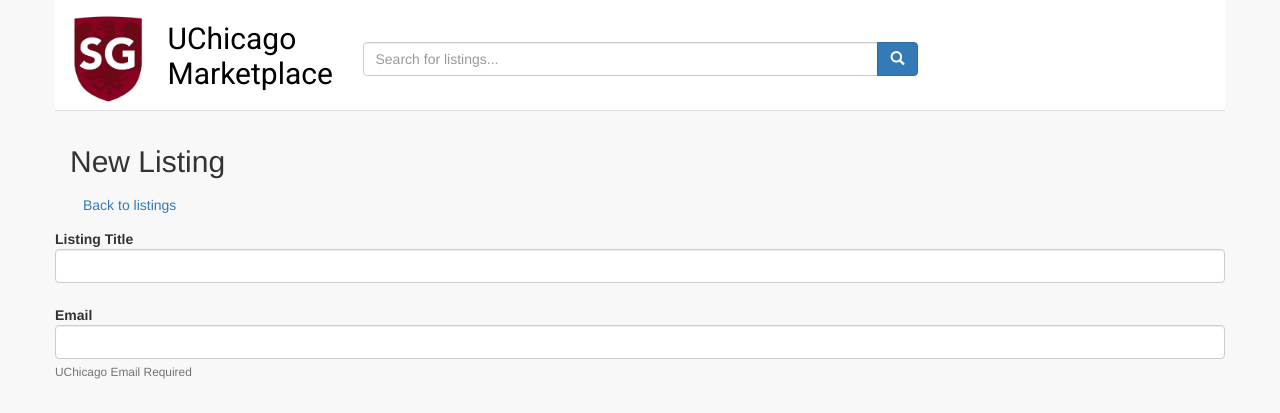
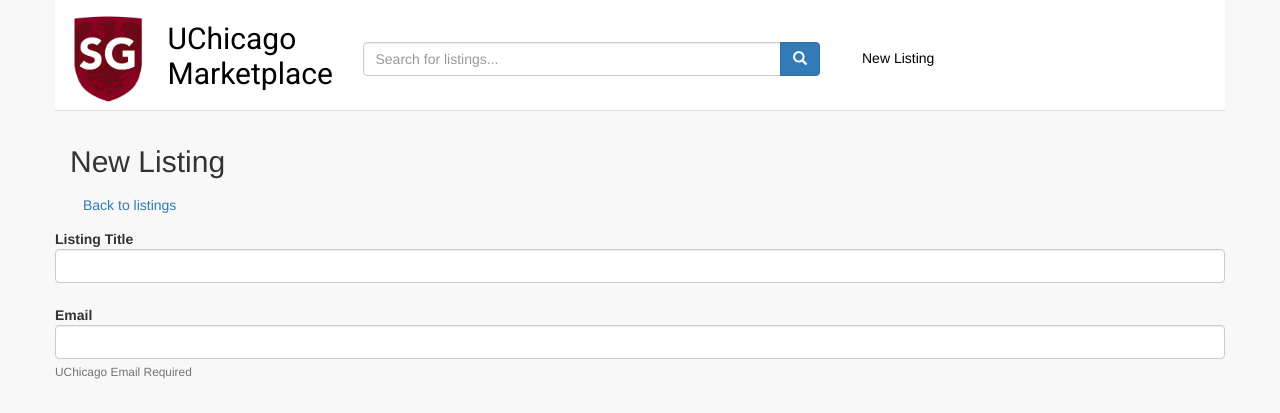
Before and after one commit to uchicago-sg/caravel, a Flask app: page /new in a window 1280 px wide. Shown: the top 413 px of the page. Run offline with Flask 2, Linux system fonts and the light colour scheme; some libraries are stand-ins or nearby versions.

Commit message:
adding new listing button

```diff
--- a/caravel/static/default.css
+++ b/caravel/static/default.css
@@ -38,6 +38,10 @@ body {
     .user-button-container {
         padding-top: 3em;
     }
+}
+
+.new-listing {
+    color: white;
 }
 
 /* For search results */
--- a/caravel/templates/header.html
+++ b/caravel/templates/header.html
@@ -5,7 +5,7 @@
   <h1 class="branding col-xs-9 col-md-2">
     <a href="/">UChicago Marketplace</a>
   </h1>
-  <form class="search-form col-xs-12 col-md-6" method="GET" action="/">
+  <form class="search-form col-xs-12 col-md-5" method="GET" action="/">
     <div class="input-group">
       <input type="text" class="form-control" name="q"
         value="{{ request.args['q'] }}" placeholder="Search for listings..."/>
@@ -16,8 +16,13 @@
       </span>
     </div>
   </form>
+  <div class="user-button-container col-xs-12 col-sm-1 user-button-container">
+    <button class="btn btn-default user-button">
+      <a href="{{ url_for('new_listing') }}" class="new-listing">New Listing</a>
+    </button>
+  </div>
   {% if session["email"] %}
-    <div class="user-button-container col-xs-12 col-md-3">
+    <div class="user-button-container col-xs-12 col-md-2">
       <button class="btn btn-default dropdown-toggle user-button"
         type="button"  data-toggle="dropdown"
         aria-haspopup="true" aria-expanded="true" >
@@ -25,7 +30,6 @@
           <span class="caret"></span>
       </button>
       <ul class="dropdown-menu">
-        <li><a href="{{ url_for('new_listing') }}">New Listing</a></li>
         <li>
           <form method="GET" action="/">
               <button type="submit" class="btn btn-link btn-manage-listings" name="q" value="{{ session["email"] }}">
```
Also changed, not shown: caravel/controllers/listings.py (line endings or trailing spaces).
